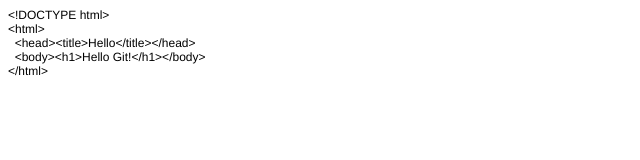
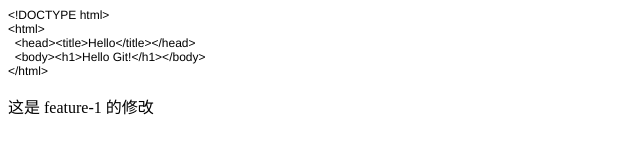
Before and after one commit to jellyiilu/data_engineer_study_plan, a plain HTML site: page index.html in a window 1280 px wide. Shown: the whole page, without its empty margins (0-640 px from the left). Drawn offline with Linux system fonts and the light colour scheme.

Commit message:
在 feature-1 分支中添加段落

```diff
--- a/index.html
+++ b/index.html
@@ -18,3 +18,4 @@
 <p class="p1">&lt;/html&gt;</p>
 </body>
 </html>
+<p>这是 feature-1 的修改</p>
```
